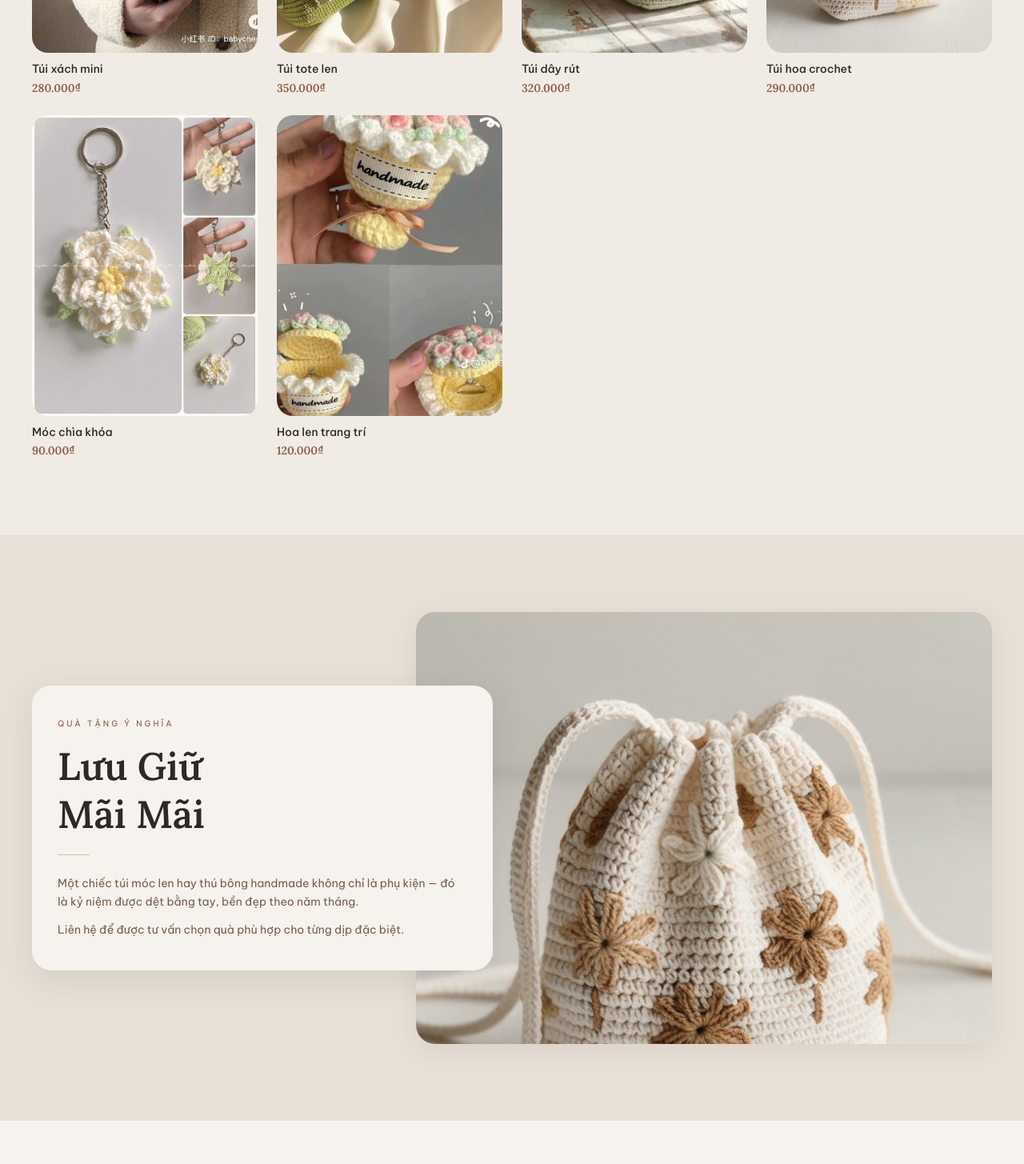
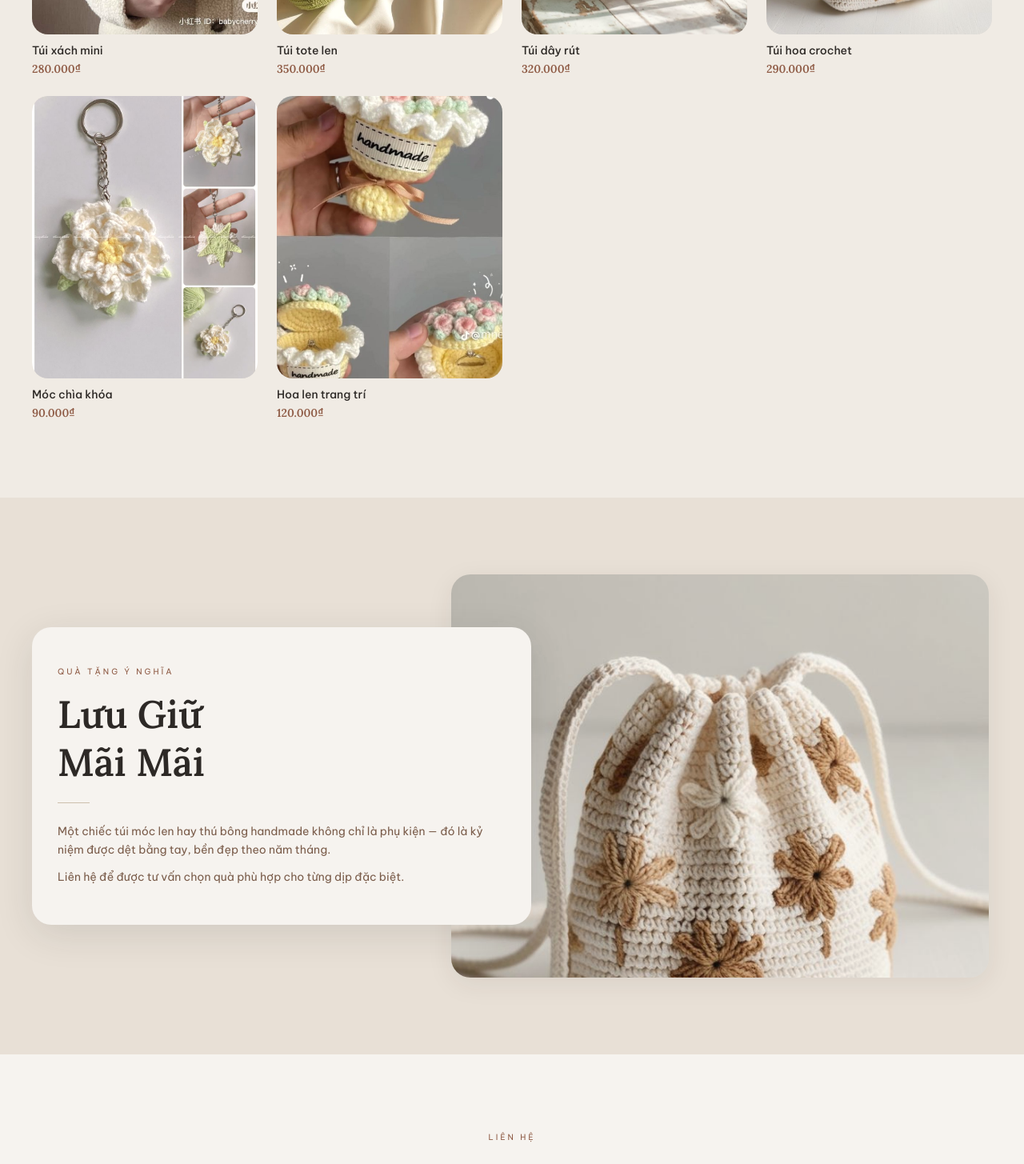
Before and after one commit to lanhphammttb/hala-landing, a Next.js app: page / in a window 1280 px wide. Shown: the part 2380-3835 px from the top of the page at 80% size. Built offline with nearby package versions, Linux system fonts and the light colour scheme.

Commit message:
fix: product grid 4:5 equal cards, gift ideas 100px text-over-image overlap, remove unused import

```diff
--- a/src/components/fleur/GiftIdeas.tsx
+++ b/src/components/fleur/GiftIdeas.tsx
@@ -5,31 +5,20 @@ import VintageImage from "./VintageImage";
 
 export default function FleurGiftIdeas() {
   return (
-    <section id="gift" className="py-16 md:py-24 px-6 md:px-10"
+    <section id="gift" className="py-16 md:py-24 px-6 md:px-10 overflow-hidden"
       style={{ backgroundColor: "#E8E0D6" }}>
       <div className="max-w-360 mx-auto">
 
-        {/* Image first, text overlaps on desktop via negative margin */}
-        <FadeIn delay={0.05}>
-          <div className="relative">
+        {/* Mobile: stacked. Desktop: flex row, text overlaps image by 100px */}
+        <div className="flex flex-col md:flex-row md:items-center">
 
-            {/* Image — right side */}
-            <div className="md:ml-auto md:w-[60%]" style={{
-              borderRadius: "1.5rem",
-              overflow: "hidden",
-              aspectRatio: "4/3",
-              boxShadow: "0 8px 32px rgba(45,41,38,0.08)",
-            }}>
-              <VintageImage src="/anh4.jpg" alt="Quà tặng handmade" />
-            </div>
-
-            {/* Text card — overlaps image on desktop */}
-            <div className="mt-6 md:mt-0 md:absolute md:left-0 md:top-1/2 md:-translate-y-1/2 md:w-[48%]">
-              <div className="px-8 py-10"
+          {/* Text card — sits in front (higher z-index) */}
+          <FadeIn className="relative z-10 w-full md:w-[52%] shrink-0">
+            <div className="px-8 py-10 md:py-12"
               style={{
                 backgroundColor: "#F6F3EF",
                 borderRadius: "1.5rem",
-                  boxShadow: "0 12px 40px rgba(45,41,38,0.10)",
+                boxShadow: "0 12px 48px rgba(45,41,38,0.12)",
               }}>
               <p className="text-[10px] tracking-[0.3em] uppercase text-accent mb-4">Quà tặng ý nghĩa</p>
               <h2 className="font-serif font-semibold text-warm-900 text-4xl md:text-5xl leading-tight mb-5">
@@ -44,12 +33,22 @@ export default function FleurGiftIdeas() {
                 Liên hệ để được tư vấn chọn quà phù hợp cho từng dịp đặc biệt.
               </p>
             </div>
-            </div>
+          </FadeIn>
 
+          {/* Image — pulls left by 100px on desktop to overlap behind text */}
+          <FadeIn delay={0.1} className="w-full md:w-[56%] mt-6 md:mt-0 md:-ml-25">
+            <div style={{
+              borderRadius: "1.5rem",
+              overflow: "hidden",
+              aspectRatio: "4/3",
+              boxShadow: "0 8px 32px rgba(45,41,38,0.08)",
+            }}>
+              <VintageImage src="/anh4.jpg" alt="Quà tặng handmade" />
             </div>
           </FadeIn>
 
         </div>
+      </div>
     </section>
   );
 }
--- a/src/components/fleur/ProductGrid.tsx
+++ b/src/components/fleur/ProductGrid.tsx
@@ -2,8 +2,6 @@
 
 import { Heart, ShoppingBag } from "lucide-react";
 import FadeIn from "./FadeIn";
-import VintageImage from "./VintageImage";
-
 const items = [
   { id: 1, img: "/anh1.jpg", name: "Túi xách mini", price: "280.000₫", tag: "Mới" },
   { id: 2, img: "/anh2.jpg", name: "Túi tote len", price: "350.000₫" },
@@ -28,17 +26,20 @@ export default function FleurProductGrid() {
           </div>
         </FadeIn>
 
-        <div className="grid grid-cols-2 sm:grid-cols-3 xl:grid-cols-4 gap-4 md:gap-5 xl:gap-6">
+        <div className="grid grid-cols-2 sm:grid-cols-3 xl:grid-cols-4 gap-4 md:gap-5 xl:gap-6 items-start">
           {items.map((p, i) => (
             <FadeIn key={p.id} delay={i * 0.06}>
               <div className="group flex flex-col">
 
+                {/* Image — 4:5, object-cover, fixed ratio so all equal height */}
                 <div className="relative overflow-hidden mb-3"
-                  style={{ aspectRatio: "3/4", borderRadius: "1.25rem", backgroundColor: "#E8E0D6" }}>
-                  <VintageImage
+                  style={{ aspectRatio: "4/5", borderRadius: "1.25rem", backgroundColor: "#E8E0D6" }}>
+                  <img
                     src={p.img}
                     alt={p.name}
-                    className="group-hover:scale-105 transition-transform duration-700"
+                    loading="lazy"
+                    className="absolute inset-0 w-full h-full object-cover group-hover:scale-105 transition-transform duration-700"
+                    style={{ filter: "sepia(6%) saturate(92%) contrast(97%) brightness(102%)" }}
                   />
 
                   {p.tag && (
@@ -53,18 +54,15 @@ export default function FleurProductGrid() {
                     </span>
                   )}
 
-                  {/* Heart wishlist — fade in on hover */}
                   <button
                     className="absolute top-3 right-3 w-8 h-8 flex items-center justify-center rounded-full opacity-0 group-hover:opacity-100 transition-all duration-300"
                     style={{ backgroundColor: "rgba(246,243,239,0.9)", boxShadow: "0 2px 8px rgba(45,41,38,0.12)" }}>
                     <Heart size={13} strokeWidth={1.5} className="text-accent" />
                   </button>
 
-                  {/* Dark gradient overlay on hover */}
                   <div className="absolute inset-0 opacity-0 group-hover:opacity-100 pointer-events-none transition-opacity duration-500"
-                    style={{ borderRadius: "1.25rem", background: "linear-gradient(to top, rgba(45,41,38,0.70) 0%, transparent 50%)" }} />
+                    style={{ borderRadius: "1.25rem", background: "linear-gradient(to top, rgba(45,41,38,0.72) 0%, transparent 55%)" }} />
 
-                  {/* "Sở hữu ngay" slides up from bottom */}
                   <div className="absolute bottom-0 left-0 right-0 p-4 opacity-0 translate-y-2 group-hover:opacity-100 group-hover:translate-y-0 transition-all duration-500">
                     <a href="#contact" className="inline-flex items-center gap-2 text-white text-[10px] tracking-[0.18em] uppercase">
                       <ShoppingBag size={12} strokeWidth={1.5} />
```
Lines whose indentation alone changed are shown as unchanged.
